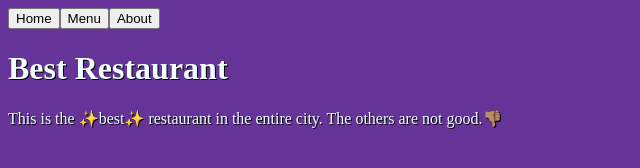
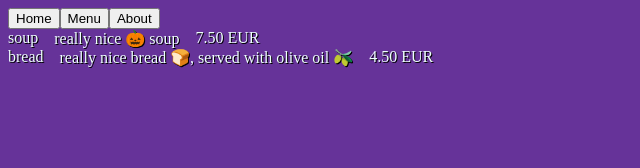
Before and after one commit to viktorlohr/odin-restaurant, a website built with webpack: page src/template.html in a window 1280 px wide. Shown: the whole page, without its empty margins (0-640 px from the left). Built offline with nearby package versions, Linux system fonts and the light colour scheme.

Commit message:
Add menu page

```diff
--- a/src/index.js
+++ b/src/index.js
@@ -1,6 +1,7 @@
 import "./styles.css";
 import { hello } from "./hello.js";
-import { loadPage } from "./loadPage.js";
+import { loadHomePage } from "./loadHomePage.js";
+import { loadMenuPage } from "./loadMenuPage.js";
 
 console.log(hello);
-loadPage();
+loadMenuPage();
--- a/src/loadPage.js
+++ b/src/loadHomePage.js
@@ -1,4 +1,4 @@
-export function loadPage() {
+export function loadHomePage() {
   const contentEl = document.getElementById("content");
 
   const headlineEl = document.createElement("h1");
--- /dev/null
+++ b/src/loadMenuPage.js
@@ -0,0 +1,34 @@
+export function loadMenuPage() {
+  const menuData = [
+    {
+      dishName: "soup",
+      description: "really nice 🎃 soup",
+      price: "7.50 EUR",
+    },
+    {
+      dishName: "bread",
+      description: "really nice bread 🍞, served with olive oil 🫒",
+      price: "4.50 EUR",
+    },
+  ];
+
+  const contentEl = document.getElementById("content");
+
+  const menuEl = document.createElement("div");
+  menuEl.classList.add("menu-container");
+
+  menuData.forEach((dish) => {
+    const dishEl = document.createElement("div");
+    dishEl.classList.add("dish");
+
+    Object.values(dish).forEach((value) => {
+      const propertyDiv = document.createElement("div");
+      propertyDiv.textContent = value;
+      dishEl.appendChild(propertyDiv);
+    });
+
+    menuEl.appendChild(dishEl);
+  });
+
+  contentEl.appendChild(menuEl);
+}
--- a/src/styles.css
+++ b/src/styles.css
@@ -4,3 +4,8 @@ body {
   text-shadow: 1px 1px black;
   background-color: rebeccapurple;
 }
+
+.dish {
+  display: flex;
+  gap: 1rem;
+}
```
